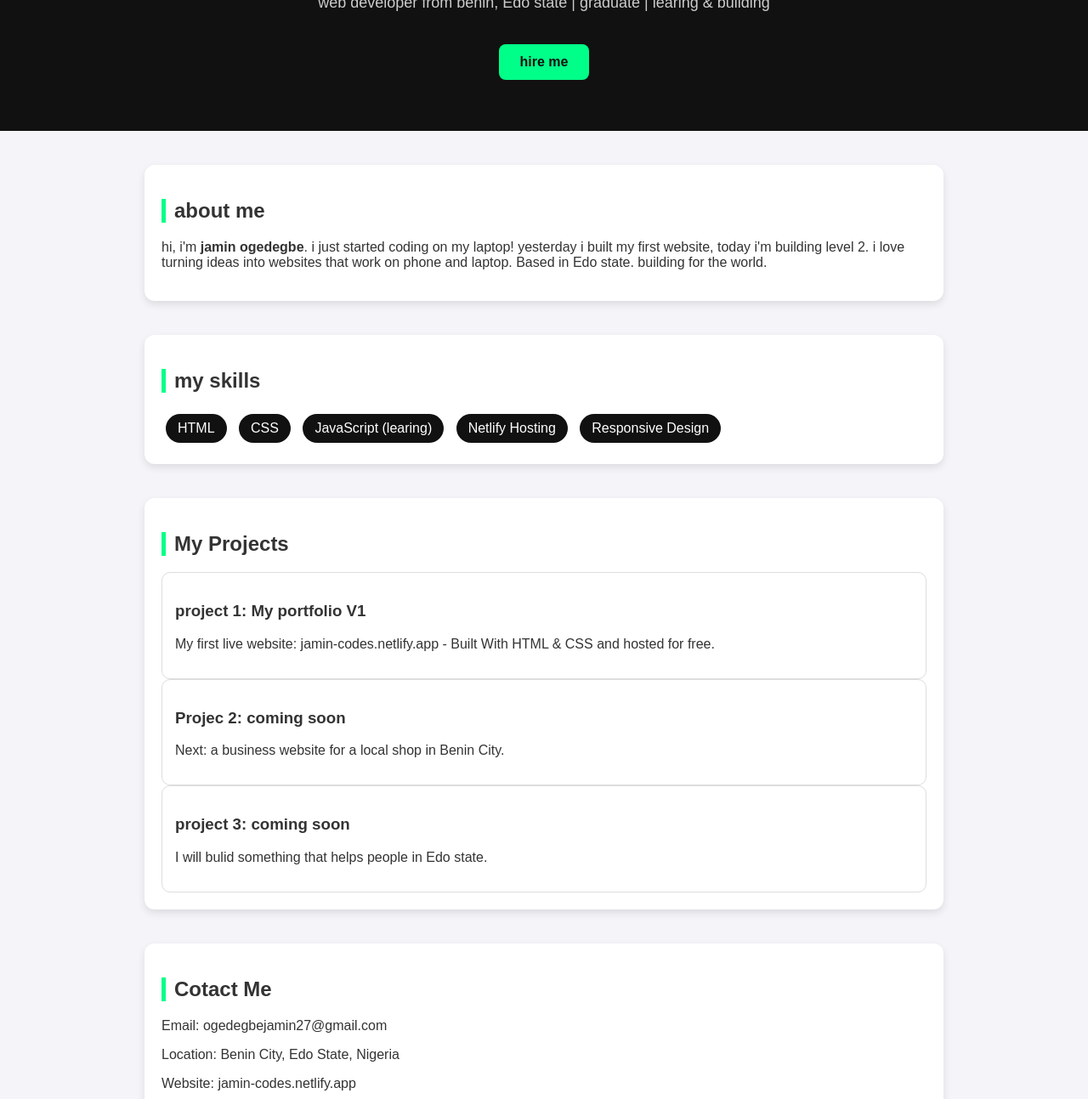
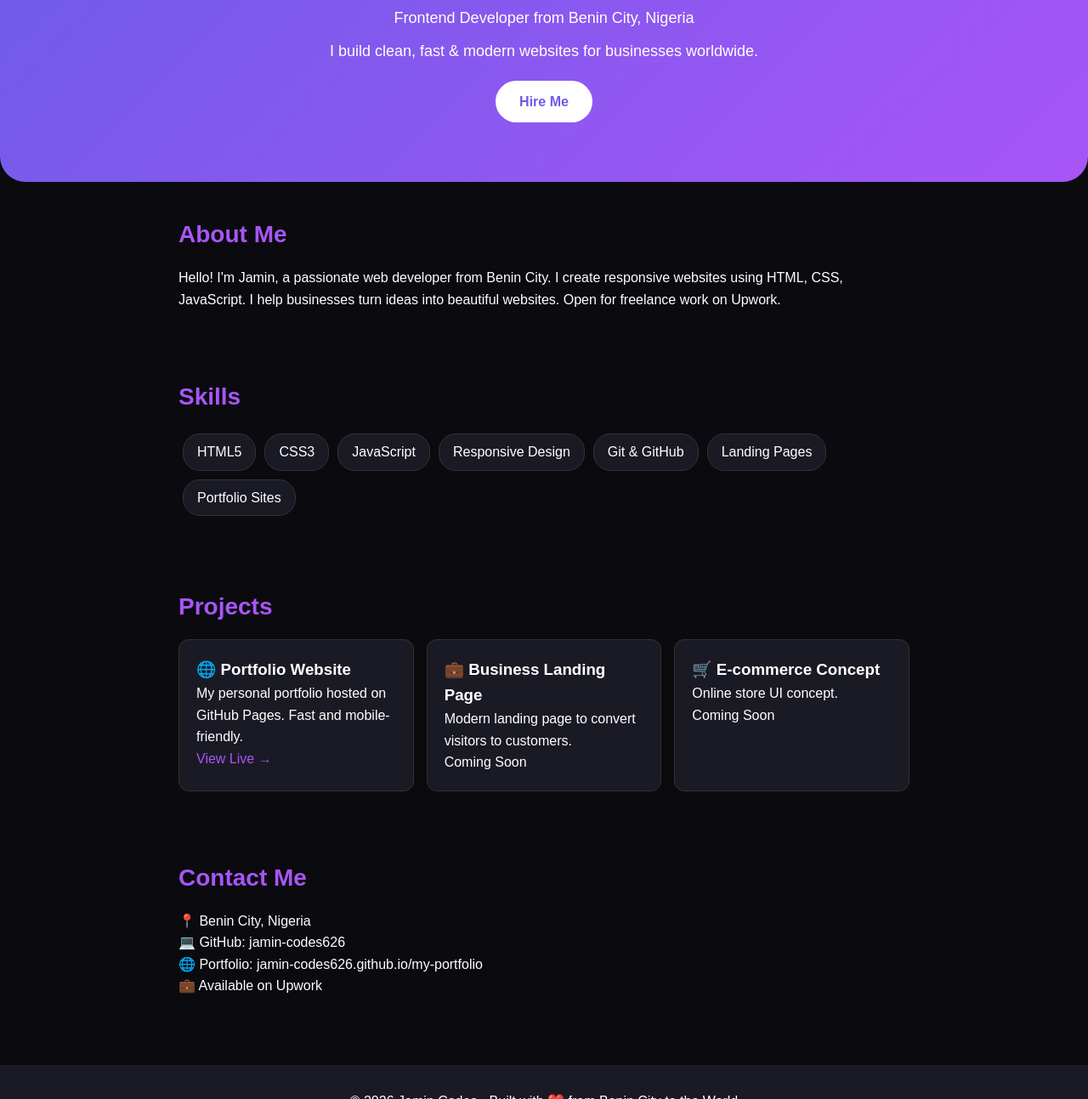
Before and after one commit to Jamin-codes626/my-portfolio, a plain HTML site: page index.html.html in a window 1280 px wide. Shown: the part 140-1433 px from the top of the page at 85% size. Drawn offline with Linux system fonts and the light colour scheme.

Commit message:
Update index.html.html

```diff
--- a/index.html.html
+++ b/index.html.html
@@ -1,75 +1,64 @@
 <!DOCTYPE html>
-<html>
+<html lang="en">
 <head>
-    <title>jamin codes | web developer from edo state</title>
+<meta charset="UTF-8">
 <meta name="viewport" content="width=device-width, initial-scale=1.0">
+<title>Jamin Codes | Web Developer - Benin City</title>
 <style>
-      body { font-family: Arial, sans-serif; margin:0; background:#f4f4f9; color:#333; }
-      header { background:#111; color:white; padding:60px 20px; text-align:center; }
-      header h1 { font-size:48px; margin:0; }
-      header h1 span { color:#00ff88; }
-      header p { color:#ccc; font-size:18px; }
-      .btn { display:inline-block; background:#00ff88; color:#111; padding:12px 25px; text-decoration:none; font-weight:bold; border-radius:8px; margin-top:20px; }
-      section { max-width:900px; margin:40px auto; padding:20px; background:white; border-radius:12px; box-shadow:0 4px 10px rgba(0,0,0,0.1); }
-      h2 { border-left:5px solid #00ff88; padding-left:10px; }
-      .skills span { background:#111; color:white; padding:8px 14px; border-radius:20px; display:inline-block; margin:5px; }
-      .project { display:grid; grid-template-columns:repeat(auto-fit,minmax(250px,1fr)); gap:20px; }
-      .card { border:1px solid #ddd; padding:15px; border-radius:10px; }
-      footer { text-align:center; padding:30px; background:#111; color:white; margin-top:40px; }
+*{margin:0;padding:0;box-sizing:border-box;font-family:Arial,sans-serif}
+body{background:#0a0a0f;color:#fff;line-height:1.6}
+.hero{padding:70px 20px;text-align:center;background:linear-gradient(135deg,#6c5ce7,#a855f7);border-radius:0 0 30px 30px}
+.hero h1{font-size:42px}
+.hero p{margin-top:10px;font-size:18px}
+.btn{display:inline-block;margin-top:20px;padding:12px 28px;background:#fff;color:#6c5ce7;border-radius:30px;text-decoration:none;font-weight:bold}
+section{max-width:900px;margin:auto;padding:40px 20px}
+h2{color:#a855f7;margin-bottom:15px;font-size:28px}
+.skills span{background:#1a1a25;border:1px solid #333;padding:8px 16px;border-radius:20px;display:inline-block;margin:5px}
+.cards{display:grid;grid-template-columns:repeat(auto-fit,minmax(250px,1fr));gap:15px}
+.card{background:#1a1a25;padding:20px;border-radius:12px;border:1px solid #333}
+.footer{text-align:center;padding:30px;background:#1a1a25;margin-top:40px}
+a{color:#a855f7;text-decoration:none}
 </style>
 </head>
 <body>
-
-<header>
-  <h1>on laptop! <span>jamin.code</span></h1>
-  <p>web developer from benin, Edo state | graduate | learing & building</p>
-  <a class="btn" herf="mailto:ogedgebejamin27@gmail.com">hire me</a>
-</header>
+<div class="hero">
+<h1>Jamin Codes 👨‍💻</h1>
+<p>Frontend Developer from Benin City, Nigeria</p>
+<p>I build clean, fast & modern websites for businesses worldwide.</p>
+<a href="#contact" class="btn">Hire Me</a>
+</div>
 
 <section>
-  <h2>about me</h2>
-  <p>hi, i'm <b>jamin ogedegbe</b>. i just started coding on my laptop! yesterday i built my first website, today i'm building level 2. i love turning ideas into websites that work on phone and laptop. Based in Edo state. building for the world.</p>
+<h2>About Me</h2>
+<p>Hello! I'm Jamin, a passionate web developer from Benin City. I create responsive websites using HTML, CSS, JavaScript. I help businesses turn ideas into beautiful websites. Open for freelance work on Upwork.</p>
 </section>
 
 <section>
-  <h2>my skills</h2>
+<h2>Skills</h2>
 <div class="skills">
-    <span>HTML</span>
-    <span>CSS</span>
-    <span>JavaScript (learing)</span>
-    <span>Netlify Hosting</span>
-    <span>Responsive Design</span>
+<span>HTML5</span><span>CSS3</span><span>JavaScript</span><span>Responsive Design</span><span>Git & GitHub</span><span>Landing Pages</span><span>Portfolio Sites</span>
 </div>
 </section>
 
 <section>
-  <h2>My Projects</h2>
-  <div class="projects">
-    <div class="card">
-        <h3> project 1: My portfolio V1</h3>
-        <p>My first live website: jamin-codes.netlify.app - Built With HTML & CSS and hosted for free.</p>
-     </div>
-     <div class="card">
-        <h3> Projec 2: coming soon</h3>
-        <p>Next: a business website for a local shop in Benin City.</p>
-     </div>
-     <div class="card">
-        <h3> project 3: coming soon</h3>
-        <p>I will bulid something that helps people in Edo state.</p>
-      </div>
+<h2>Projects</h2>
+<div class="cards">
+<div class="card"><h3>🌐 Portfolio Website</h3><p>My personal portfolio hosted on GitHub Pages. Fast and mobile-friendly.</p><p><a href="https://jamin-codes626.github.io/my-portfolio/">View Live →</a></p></div>
+<div class="card"><h3>💼 Business Landing Page</h3><p>Modern landing page to convert visitors to customers.</p><p>Coming Soon</p></div>
+<div class="card"><h3>🛒 E-commerce Concept</h3><p>Online store UI concept.</p><p>Coming Soon</p></div>
 </div>
 </section>
 
-  <section>
-    <h2>Cotact Me</h2>
-    <p>Email: ogedegbejamin27@gmail.com</p>
-    <p>Location: Benin City, Edo State, Nigeria</p>
-    <p>Website: jamin-codes.netlify.app</p>
+<section id="contact">
+<h2>Contact Me</h2>
+<p>📍 Benin City, Nigeria<br>
+💻 GitHub: jamin-codes626<br>
+🌐 Portfolio: jamin-codes626.github.io/my-portfolio<br>
+💼 Available on Upwork</p>
 </section>
 
-  <footer>
-    <p>Built with love on laptop by jamin | 2026</p>
-  </footer>
-
+<div class="footer">
+<p>© 2026 Jamin Codes - Built with ❤️ from Benin City to the World</p>
+</div>
 </body>
 </html>
```
Lines whose indentation alone changed are shown as unchanged.
